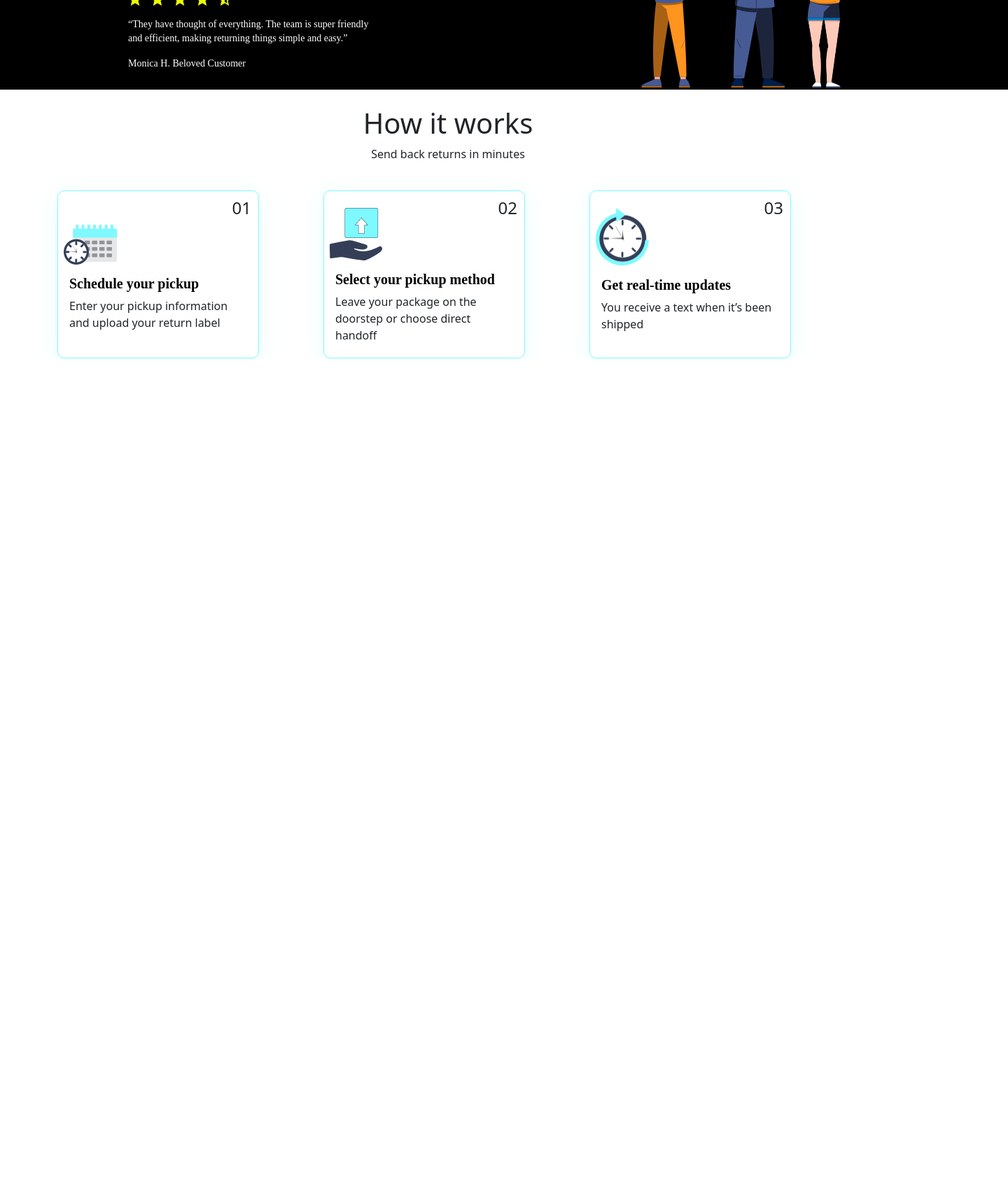
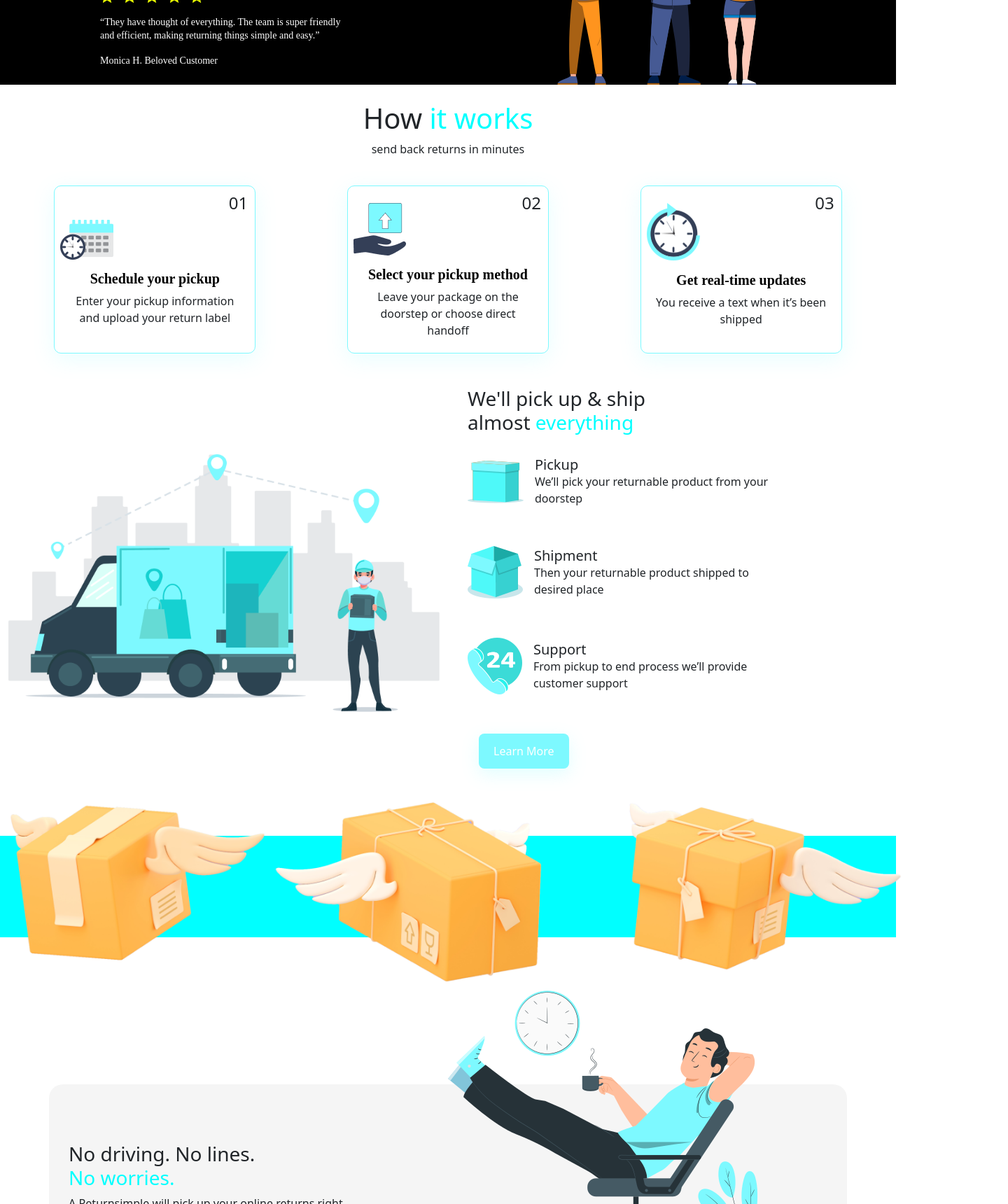
Before and after one commit to aamirsgithub/simple-return-react-app, a React (Create React App) app: page / in a window 1280 px wide. Shown: the part 1080-2800 px from the top of the page at 70% size, 1440 px wide, since content can reach past the window. Before the commit the page ends 1592 px from the top, so only its background shows below. Built offline with nearby package versions, Linux system fonts and the light colour scheme.

Commit message:
more content on home page

```diff
--- a/src/components/info/HomeInfo.css
+++ b/src/components/info/HomeInfo.css
@@ -1,11 +1,38 @@
-.only-bg-white{
+.bg-white{
     background-color: #ffffff;
 }
 
 .bg-black{
-    background-color: black;
-    width: 1440px;
-    height: 390px;
+    background-color: rgb(0, 0, 0);
+}
+
+.text-cyan{
+    color: cyan;
+}
+
+.flexshrink-0{
+    flex-shrink: 0;
+}
+
+.btn-learn-more{
+    color: white;
+    border-radius: 8px;
+    background: #7DF9FF;
+    box-shadow: 0px 8px 24px 0px rgba(125, 249, 255, 0.22);
+    text-align: center;
+    flex-shrink: 0;
+    padding: 12px 20px;
+
+}
+
+.btn-schedule-pickup{
+    color: white;
+    border-radius: 8px;
+    background: #7DF9FF;
+    box-shadow: 0px 8px 24px 0px rgba(125, 249, 255, 0.22);
+    text-align: center;
+    flex-shrink: 0;
+    padding: 12px 20px;
 }
 
 .text-one{
@@ -41,11 +68,11 @@
     flex-shrink: 0;
 }
 
-.bg-white{
+/* .bg-white{
     width: 1440px;
     height: 6902px;
     background-color: white;
-}
+} */
 
 .custom-card-img1 {
     width: 76px;
@@ -89,3 +116,40 @@
     font-weight: 600;
     line-height: normal;
 }
+
+
+.shipping-truck{
+    display: flex;
+    justify-content: center;
+    align-items: center;
+    flex-shrink: 0;
+    padding-top: 100px;
+}
+
+.delivery-boxes{
+    width: 1300px;
+    flex-shrink: 0;
+    padding-top: 30px;
+
+}
+.delivery-boxes-background{
+    background-color: cyan;
+    display: flex;
+    justify-content: center;
+    align-items: center;
+    background-size: cover;
+    background-position: center;
+    background-repeat: no-repeat;
+    width: 100%;
+    height: 145px;
+
+}
+
+.sitting-man-background{
+    width: 1180px;
+    height: 277px;
+    flex-shrink: 0;
+    border-radius: 20px;
+    background: #F5F5F5;
+    margin-top: 210px;
+}
--- a/src/components/info/HomeInfo.js
+++ b/src/components/info/HomeInfo.js
@@ -1,6 +1,6 @@
 import React from "react";
 import "./HomeInfo.css";
-import { Container, Row, Col, Card } from "react-bootstrap";
+import { Container, Row, Col, Card, ListGroup } from "react-bootstrap";
 import StarsImage from "./../../assets/StarsImage.png";
 import CustomersImage from "./../../assets/customers.png";
 import ClockMini from "./../../assets/clock-mini.png";
@@ -12,22 +12,28 @@ import Brands2 from "./../../assets/brands/amazon.png";
 import Brands3 from "./../../assets/brands/zara.png";
 import Brands4 from "./../../assets/brands/zappos.png";
 import Brands5 from "./../../assets/brands/poshmark.png";
+import ShippingTruck from "./../../assets/shipping-truck.png";
+import Pickup from "./../../assets/pickup.png";
+import Shipment from "./../../assets/shipment.png";
+import Support from "./../../assets/support.png";
+import DeliveryBoxes from "./../../assets/delivery-box.png";
+import SittingMan from "./../../assets/sitting-man2.png";
 
 const HomeInfo = () => {
   return (
     <>
+      {/* We've handled customers returns from a variety of brands. */}
       <Container fluid>
-
         <Row className="d-flex align-items-center justify-content-center">
           <Col>
-            <div className="only-bg-white text-center mt-5">
+            <div className="bg-white text-center mt-5">
               <h3>We've handled customers returns from a variety of brands.</h3>
             </div>
           </Col>
         </Row>
         <Row className="d-flex align-items-center justify-content-center">
           <Col xs={6} sm={4} md={2} className="text-center ">
-            <div className="only-bg-white">
+            <div className="bg-white">
               <img
                 src={Brands0}
                 alt="Brands"
@@ -37,7 +43,7 @@ const HomeInfo = () => {
             </div>
           </Col>
           <Col xs={6} sm={4} md={2} className="text-center ">
-            <div className="only-bg-white">
+            <div className="bg-white">
               <img
                 src={Brands1}
                 alt="Brands"
@@ -47,7 +53,7 @@ const HomeInfo = () => {
             </div>
           </Col>
           <Col xs={6} sm={4} md={2} className="text-center ">
-            <div className="only-bg-white mt-3">
+            <div className="bg-white mt-3">
               <img
                 src={Brands2}
                 alt="Brands"
@@ -57,7 +63,7 @@ const HomeInfo = () => {
             </div>
           </Col>
           <Col xs={6} sm={4} md={2} className="text-center ">
-            <div className="only-bg-white">
+            <div className="bg-white">
               <img
                 src={Brands3}
                 alt="Brands"
@@ -67,7 +73,7 @@ const HomeInfo = () => {
             </div>
           </Col>
           <Col xs={6} sm={4} md={2} className="text-center ">
-            <div className="only-bg-white">
+            <div className="bg-white">
               <img
                 src={Brands4}
                 alt="Brands"
@@ -77,7 +83,7 @@ const HomeInfo = () => {
             </div>
           </Col>
           <Col xs={6} sm={4} md={2} className="text-center ">
-            <div className="only-bg-white">
+            <div className="bg-white">
               <img
                 src={Brands5}
                 alt="Brands"
@@ -88,13 +94,13 @@ const HomeInfo = () => {
           </Col>
         </Row>
       </Container>
-
+      {/* Here is what our customers experienced + How it Works */}
       <Container fluid>
         <Row className="bg-black">
           <Col
+            className="d-flex align-items-center justify-content-center"
             xs={12}
             md={6}
-            className="d-flex align-items-center justify-content-center"
           >
             {/* ps-md-5 text-center */}
             <div className="">
@@ -119,9 +125,9 @@ const HomeInfo = () => {
             </div>
           </Col>
           <Col
+            className="d-flex align-items-center justify-content-center"
             xs={12}
             md={6}
-            className="d-flex align-items-center justify-content-center"
           >
             <div className="customers ">
               <img src={CustomersImage} alt="Customers" className="img-fluid" />
@@ -129,20 +135,25 @@ const HomeInfo = () => {
           </Col>
         </Row>
 
-        <Container>
+        <Container fluid>
           <Row>
             <Col className="d-flex align-items-center justify-content-center text-center">
               <div className="py-4">
-                <h1>How it works</h1>
-                <p>Send back returns in minutes</p>
+                <h1>
+                  How <span className="text-cyan">it works</span>
+                </h1>
+                <p>send back returns in minutes</p>
               </div>
             </Col>
           </Row>
 
           <Row>
             {/* CARD#1 */}
-            <Col>
-              <Card className="custom-card-radius" style={{ width: "18rem", height: "15rem"}}>
+            <Col className="d-flex align-items-center justify-content-center text-center">
+              <Card
+                className="custom-card-radius"
+                style={{ width: "18rem", height: "15rem" }}
+              >
                 <Card.Img
                   className="custom-card-img1 ms-2 mt-5"
                   variant="top"
@@ -165,8 +176,11 @@ const HomeInfo = () => {
             </Col>
 
             {/* CARD#2 */}
-            <Col>
-              <Card className="custom-card-radius" style={{ width: "18rem", height: "15rem" }}>
+            <Col className="d-flex align-items-center justify-content-center text-center">
+              <Card
+                className="custom-card-radius"
+                style={{ width: "18rem", height: "15rem" }}
+              >
                 <Card.Img
                   className="custom-card-img2 ms-2 mt-4"
                   variant="top"
@@ -179,18 +193,21 @@ const HomeInfo = () => {
                 </Card.Text>
                 <Card.Body>
                   <Card.Title className="custom-card-font font-14">
-                  Select your pickup method
+                    Select your pickup method
                   </Card.Title>
                   <Card.Text>
-                  Leave your package on the doorstep or choose direct handoff
+                    Leave your package on the doorstep or choose direct handoff
                   </Card.Text>
                 </Card.Body>
               </Card>
             </Col>
 
             {/* CARD#3 */}
-            <Col>
-              <Card className="custom-card-radius" style={{ width: "18rem", height: "15rem" }}>
+            <Col className="d-flex align-items-center justify-content-center text-center">
+              <Card
+                className="custom-card-radius"
+                style={{ width: "18rem", height: "15rem" }}
+              >
                 <Card.Img
                   className="custom-card-img3 ms-2 mt-4"
                   variant="top"
@@ -203,10 +220,10 @@ const HomeInfo = () => {
                 </Card.Text>
                 <Card.Body>
                   <Card.Title className="custom-card-font font-14">
-                  Get real-time updates
+                    Get real-time updates
                   </Card.Title>
                   <Card.Text>
-                  You receive a text when it’s been shipped
+                    You receive a text when it’s been shipped
                   </Card.Text>
                 </Card.Body>
               </Card>
@@ -214,6 +231,134 @@ const HomeInfo = () => {
           </Row>
         </Container>
       </Container>
+      {/* We'll pick up & ship almost everything */}
+      <Container fluid className="py-5">
+        <Row className="">
+          <Col>
+            <div>
+              <img
+                className="img-fluid shipping-truc py-5 mt-5 "
+                width={783.64}
+                src={ShippingTruck}
+                alt="Shipping Truck Image"
+              />
+            </div>
+          </Col>
+
+          <Col>
+            <div className="ms-3">
+              <h3>
+                We'll pick up & ship <br /> almost{" "}
+                <span className="text-cyan">everything</span>
+              </h3>
+            </div>
+            <div className="mt-4">
+              <ListGroup as="ol" style={{ width: "30rem" }}>
+                <ListGroup.Item
+                  as="li"
+                  className="d-flex align-items-center justify-content-center"
+                  style={{ border: "none", marginBottom: "40px" }}
+                >
+                  <img src={Pickup} alt="placeholder" className="mr-3" />
+                  <div className="ms-3">
+                    <h5 style={{ marginBottom: "0" }}>Pickup</h5>
+                    <p style={{ marginBottom: "0" }}>
+                      We’ll pick your returnable product from your doorstep
+                    </p>
+                  </div>
+                </ListGroup.Item>
+                <ListGroup.Item
+                  as="li"
+                  className="d-flex align-items-center justify-content-center"
+                  style={{ border: "none", marginBottom: "40px" }}
+                >
+                  <img src={Shipment} alt="placeholder" className="mr-3" />
+                  <div className="ms-3">
+                    <h5 style={{ marginBottom: "0" }}>Shipment</h5>
+                    <p style={{ marginBottom: "0" }}>
+                      Then your returnable product shipped to desired place
+                    </p>
+                  </div>
+                </ListGroup.Item>
+                <ListGroup.Item
+                  as="li"
+                  className="d-flex align-items-center justify-content-center"
+                  style={{ border: "none", marginBottom: "40px" }}
+                >
+                  <img src={Support} alt="placeholder" className="mr-3" />
+                  <div className="ms-3">
+                    <h5 style={{ marginBottom: "0" }}>Support</h5>
+                    <p style={{ marginBottom: "0" }}>
+                      From pickup to end process we’ll provide customer support
+                    </p>
+                  </div>
+                </ListGroup.Item>
+                <ListGroup.Item
+                  as="li"
+                  className="d-flex align-items-center justify-content-auto"
+                  style={{ border: "none", marginBottom: "40px" }}
+                >
+                  <div className="ms-3">
+                    <a
+                      className="btn btn-learn-more"
+                      style={{ marginBottom: "0" }}
+                      href="#"
+                    >
+                      Learn More
+                    </a>
+                  </div>
+                </ListGroup.Item>
+              </ListGroup>
+            </div>
+          </Col>
+        </Row>
+      </Container>
+
+      <Container fluid className="delivery-boxes-background">
+        <Row>
+          <Col>
+            <img
+              className="delivery-boxes"
+              src={DeliveryBoxes}
+              alt="placeholder"
+            />
+          </Col>
+        </Row>
+      </Container>
+
+      <Container className="">
+        <Row className=" ">
+          <div className="sitting-man-background d-flex align-items-end">
+            <Col>
+              <div className="ms-3 mt-5">
+                <h3 className="">
+                  No driving. No lines. <br />
+                  <span className="text-cyan">No worries.</span>
+                </h3>
+                <p>
+                  A Returnsimple will pick up your online returns right
+                  <br />
+                  from your doorstep.
+                </p>
+                <a
+                  className="btn btn-schedule-pickup"
+                  style={{ marginTop: "5px", position: "relative" }}
+                  href="#"
+                >
+                  schedule a pickup
+                </a>
+              </div>
+            </Col>
+            <Col>
+              <img
+                src={SittingMan}
+                alt="Relaxed Sitting Person"
+                style={{ width: "484px", position: "relative", bottom: "0" }}
+              />
+            </Col>
+          </div>
+        </Row>
+      </Container>
     </>
   );
 };
```
Also changed, not shown: src/assets/shipping-truck.png (added), src/assets/sitting-man2.png (added).
